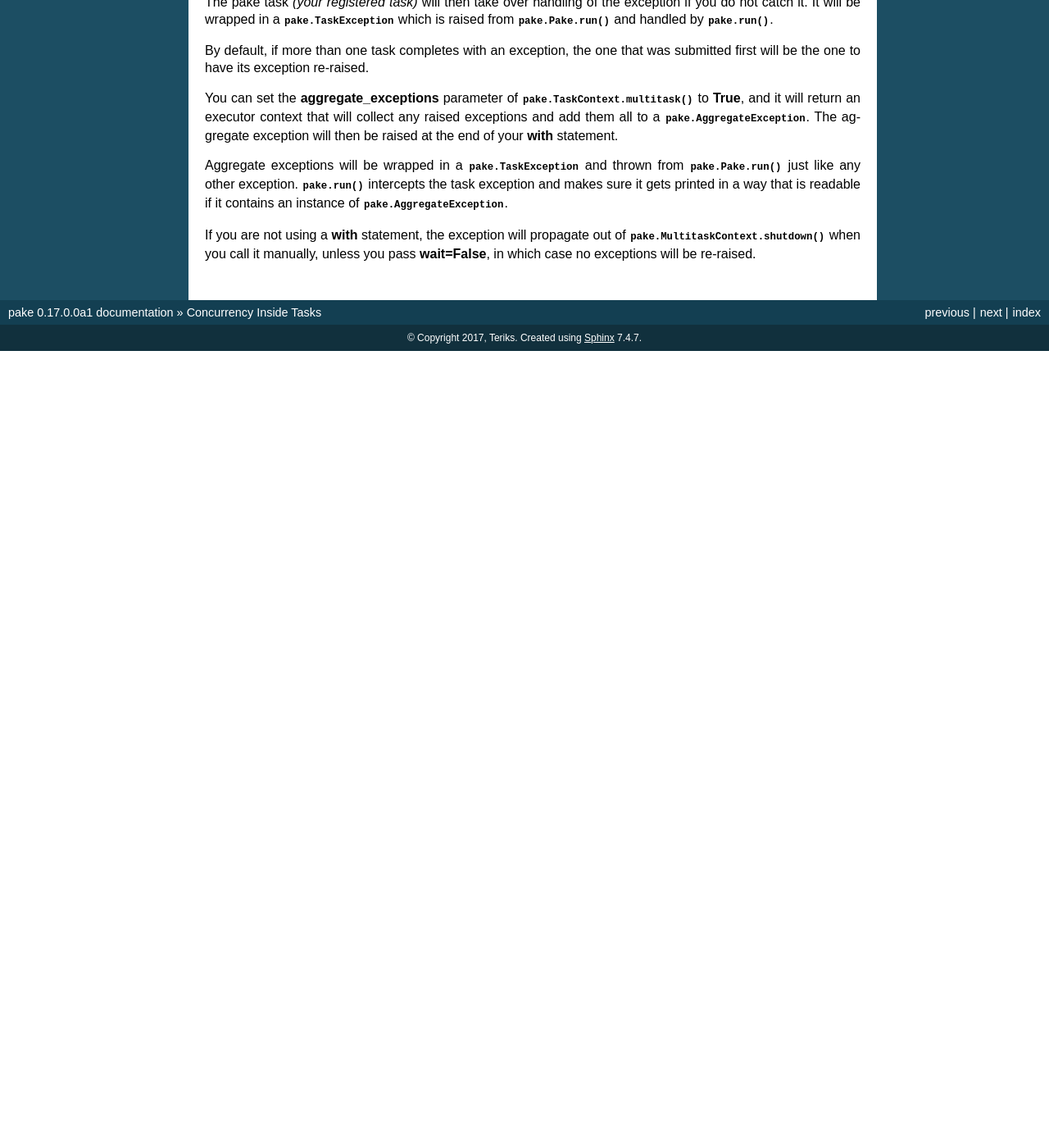
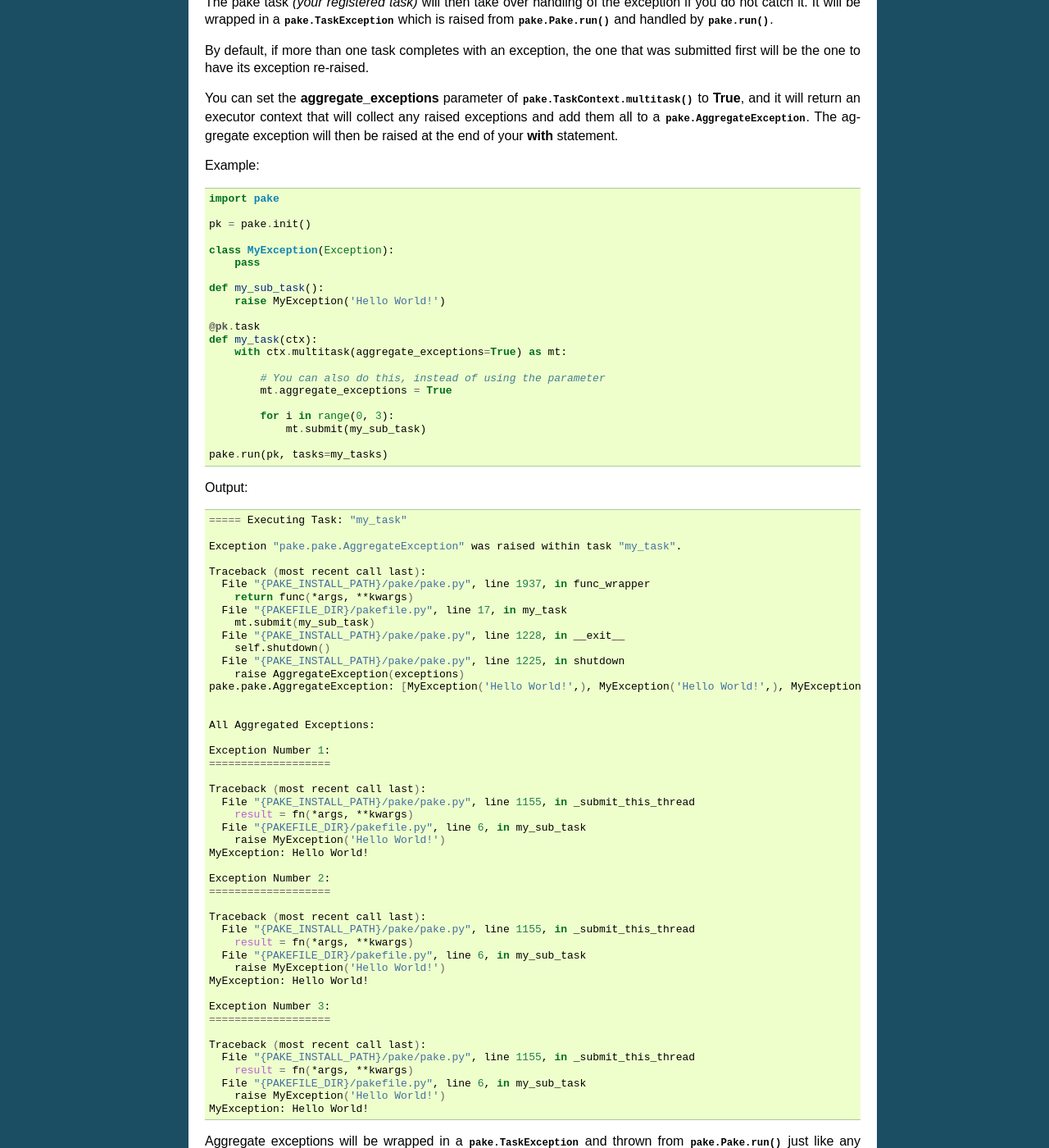
Before and after one commit to Teriks/pake, a Sphinx documentation site: the page built from docs/source/multitasking.rst, in a window 1280 px wide and 1400 px high, scrolled down 4888 px. Shown: the whole window at 82% size. Built offline with Sphinx 7.4.7, drawn with Linux system fonts in a browser that asks for light colours; before the commit the page ends 5316 px from its top, so only the background shows below that.

Commit message:
Add code example for aggregate exceptions in multitasking page

```diff
--- a/docs/source/multitasking.rst
+++ b/docs/source/multitasking.rst
@@ -320,6 +320,86 @@ to **True**, and it will return an executor context that will collect any raised
 and add them all to a :py:exc:`pake.AggregateException`.  The aggregate exception will then
 be raised at the end of your **with** statement.
 
+Example:
+
+.. code-block:: python
+
+    import pake
+
+    pk = pake.init()
+
+    class MyException(Exception):
+        pass
+
+    def my_sub_task():
+        raise MyException('Hello World!')
+
+    @pk.task
+    def my_task(ctx):
+        with ctx.multitask(aggregate_exceptions=True) as mt:
+
+            # You can also do this, instead of using the parameter
+            mt.aggregate_exceptions = True
+
+            for i in range(0, 3):
+                mt.submit(my_sub_task)
+
+    pake.run(pk, tasks=my_tasks)
+
+
+Output:
+
+.. code-block:: bash
+
+    ===== Executing Task: "my_task"
+
+    Exception "pake.pake.AggregateException" was raised within task "my_task".
+
+    Traceback (most recent call last):
+      File "{PAKE_INSTALL_PATH}/pake/pake.py", line 1937, in func_wrapper
+        return func(*args, **kwargs)
+      File "{PAKEFILE_DIR}/pakefile.py", line 17, in my_task
+        mt.submit(my_sub_task)
+      File "{PAKE_INSTALL_PATH}/pake/pake.py", line 1228, in __exit__
+        self.shutdown()
+      File "{PAKE_INSTALL_PATH}/pake/pake.py", line 1225, in shutdown
+        raise AggregateException(exceptions)
+    pake.pake.AggregateException: [MyException('Hello World!',), MyException('Hello World!',), MyException('Hello World!',)]
+
+
+    All Aggregated Exceptions:
+
+    Exception Number 1:
+    ===================
+
+    Traceback (most recent call last):
+      File "{PAKE_INSTALL_PATH}/pake/pake.py", line 1155, in _submit_this_thread
+        result = fn(*args, **kwargs)
+      File "{PAKEFILE_DIR}/pakefile.py", line 6, in my_sub_task
+        raise MyException('Hello World!')
+    MyException: Hello World!
+
+    Exception Number 2:
+    ===================
+
+    Traceback (most recent call last):
+      File "{PAKE_INSTALL_PATH}/pake/pake.py", line 1155, in _submit_this_thread
+        result = fn(*args, **kwargs)
+      File "{PAKEFILE_DIR}/pakefile.py", line 6, in my_sub_task
+        raise MyException('Hello World!')
+    MyException: Hello World!
+
+    Exception Number 3:
+    ===================
+
+    Traceback (most recent call last):
+      File "{PAKE_INSTALL_PATH}/pake/pake.py", line 1155, in _submit_this_thread
+        result = fn(*args, **kwargs)
+      File "{PAKEFILE_DIR}/pakefile.py", line 6, in my_sub_task
+        raise MyException('Hello World!')
+    MyException: Hello World!
+
+
 Aggregate exceptions will be wrapped in a :py:exc:`pake.TaskException` and thrown from
 :py:meth:`pake.Pake.run` just like any other exception.  :py:meth:`pake.run` intercepts
 the task exception and makes sure it gets printed in a way that is readable if it contains
```
Also changed, not shown: 1 other file.
